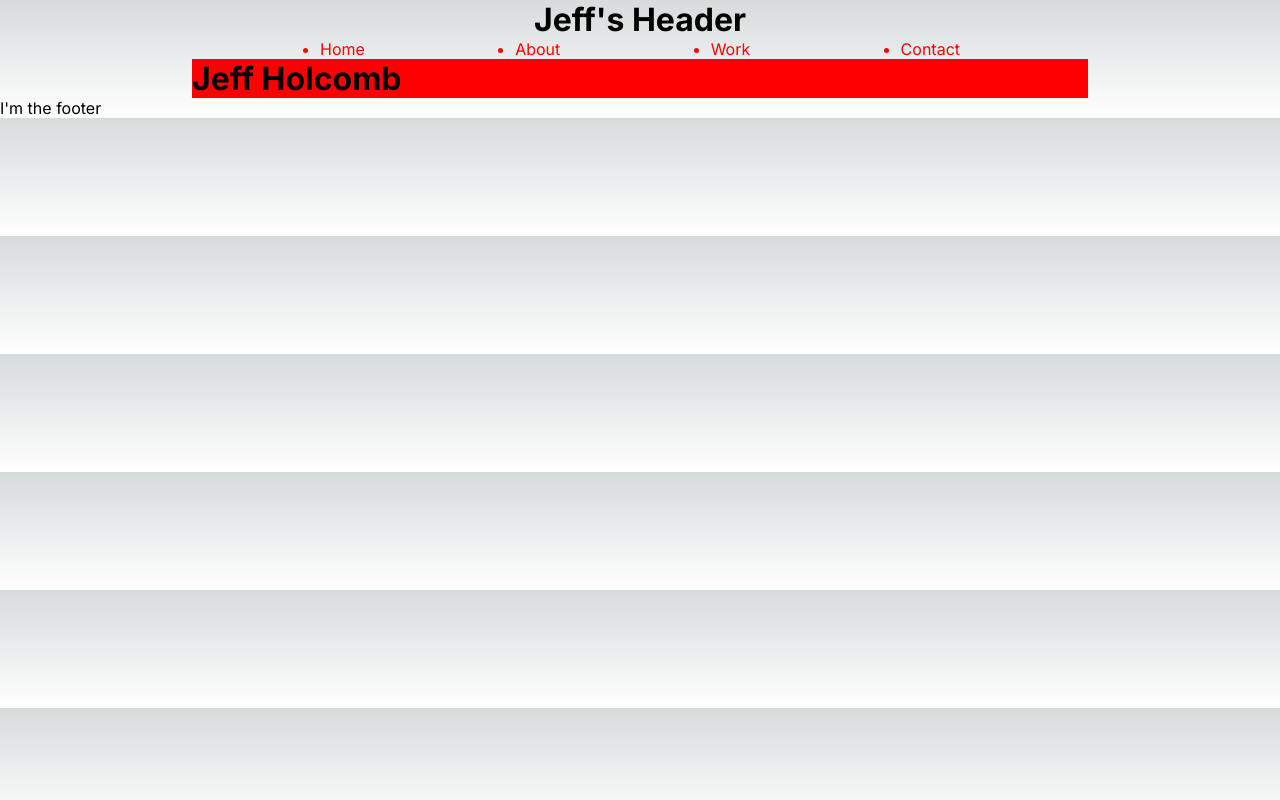
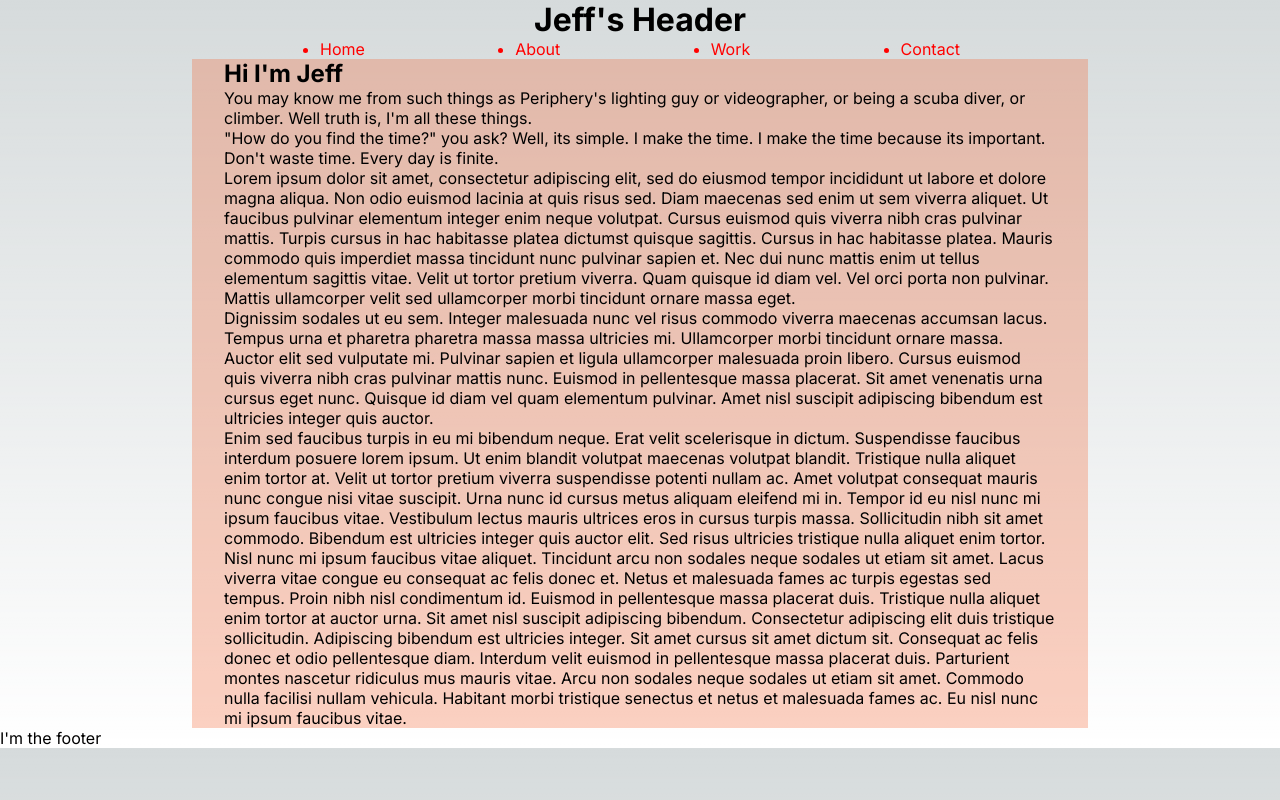
Before and after one commit to holjeffcomb/personal-site, a Next.js app: page / in a window 1280 px wide. Built offline with nearby package versions, Linux system fonts and the light colour scheme.

Commit message:
make pages for work and contact, restructure project, change style for main content

```diff
--- a/src/app/Header.tsx
+++ b/src/app/components/Header.tsx
@@ -1,4 +1,4 @@
-import styles from "./page.module.css";
+import styles from "../page.module.css";
 import Link from "next/link";
 
 export default function Header() {
--- /dev/null
+++ b/src/app/contact/page.tsx
@@ -0,0 +1,3 @@
+export default function ContactPage() {
+  return <h1>Contact Page</h1>;
+}
--- a/src/app/layout.tsx
+++ b/src/app/layout.tsx
@@ -1,8 +1,8 @@
 import type { Metadata } from "next";
 import { Inter } from "next/font/google";
 import "./globals.css";
-import Header from "./Header";
-import Footer from "./Footer";
+import Header from "./components/Header";
+import Footer from "./components/Footer";
 import styles from "./page.module.css";
 
 const inter = Inter({ subsets: ["latin"] });
--- a/src/app/page.module.css
+++ b/src/app/page.module.css
@@ -13,6 +13,8 @@
 
 .mainContent {
   margin: auto;
-  background-color: red;
+  background-color: rgba(240, 100, 50, 0.3);
   max-width: 70%;
+  padding-left: 2em;
+  padding-right: 2em;
 }
--- a/src/app/page.tsx
+++ b/src/app/page.tsx
@@ -4,7 +4,65 @@ import styles from "./page.module.css";
 export default function Home() {
   return (
     <>
-      <h1>Jeff Holcomb</h1>
+      <h2>Hi I'm Jeff</h2>
+      <p>
+        You may know me from such things as Periphery's lighting guy or
+        videographer, or being a scuba diver, or climber. Well truth is, I'm all
+        these things.
+      </p>
+      <p>
+        "How do you find the time?" you ask? Well, its simple. I make the time.
+        I make the time because its important. Don't waste time. Every day is
+        finite.
+      </p>
+      <p>
+        Lorem ipsum dolor sit amet, consectetur adipiscing elit, sed do eiusmod
+        tempor incididunt ut labore et dolore magna aliqua. Non odio euismod
+        lacinia at quis risus sed. Diam maecenas sed enim ut sem viverra
+        aliquet. Ut faucibus pulvinar elementum integer enim neque volutpat.
+        Cursus euismod quis viverra nibh cras pulvinar mattis. Turpis cursus in
+        hac habitasse platea dictumst quisque sagittis. Cursus in hac habitasse
+        platea. Mauris commodo quis imperdiet massa tincidunt nunc pulvinar
+        sapien et. Nec dui nunc mattis enim ut tellus elementum sagittis vitae.
+        Velit ut tortor pretium viverra. Quam quisque id diam vel. Vel orci
+        porta non pulvinar. Mattis ullamcorper velit sed ullamcorper morbi
+        tincidunt ornare massa eget.{" "}
+      </p>
+      <p>
+        Dignissim sodales ut eu sem. Integer malesuada nunc vel risus commodo
+        viverra maecenas accumsan lacus. Tempus urna et pharetra pharetra massa
+        massa ultricies mi. Ullamcorper morbi tincidunt ornare massa. Auctor
+        elit sed vulputate mi. Pulvinar sapien et ligula ullamcorper malesuada
+        proin libero. Cursus euismod quis viverra nibh cras pulvinar mattis
+        nunc. Euismod in pellentesque massa placerat. Sit amet venenatis urna
+        cursus eget nunc. Quisque id diam vel quam elementum pulvinar. Amet nisl
+        suscipit adipiscing bibendum est ultricies integer quis auctor.{" "}
+      </p>
+      <p>
+        Enim sed faucibus turpis in eu mi bibendum neque. Erat velit scelerisque
+        in dictum. Suspendisse faucibus interdum posuere lorem ipsum. Ut enim
+        blandit volutpat maecenas volutpat blandit. Tristique nulla aliquet enim
+        tortor at. Velit ut tortor pretium viverra suspendisse potenti nullam
+        ac. Amet volutpat consequat mauris nunc congue nisi vitae suscipit. Urna
+        nunc id cursus metus aliquam eleifend mi in. Tempor id eu nisl nunc mi
+        ipsum faucibus vitae. Vestibulum lectus mauris ultrices eros in cursus
+        turpis massa. Sollicitudin nibh sit amet commodo. Bibendum est ultricies
+        integer quis auctor elit. Sed risus ultricies tristique nulla aliquet
+        enim tortor. Nisl nunc mi ipsum faucibus vitae aliquet. Tincidunt arcu
+        non sodales neque sodales ut etiam sit amet. Lacus viverra vitae congue
+        eu consequat ac felis donec et. Netus et malesuada fames ac turpis
+        egestas sed tempus. Proin nibh nisl condimentum id. Euismod in
+        pellentesque massa placerat duis. Tristique nulla aliquet enim tortor at
+        auctor urna. Sit amet nisl suscipit adipiscing bibendum. Consectetur
+        adipiscing elit duis tristique sollicitudin. Adipiscing bibendum est
+        ultricies integer. Sit amet cursus sit amet dictum sit. Consequat ac
+        felis donec et odio pellentesque diam. Interdum velit euismod in
+        pellentesque massa placerat duis. Parturient montes nascetur ridiculus
+        mus mauris vitae. Arcu non sodales neque sodales ut etiam sit amet.
+        Commodo nulla facilisi nullam vehicula. Habitant morbi tristique
+        senectus et netus et malesuada fames ac. Eu nisl nunc mi ipsum faucibus
+        vitae.
+      </p>
     </>
   );
 }
--- /dev/null
+++ b/src/app/work/page.tsx
@@ -0,0 +1,3 @@
+export default function WorkPage() {
+  return <h1>Work Page</h1>;
+}
```
Also changed, not shown: src/app/components/Footer.tsx (renamed from src/app/Footer.tsx).
